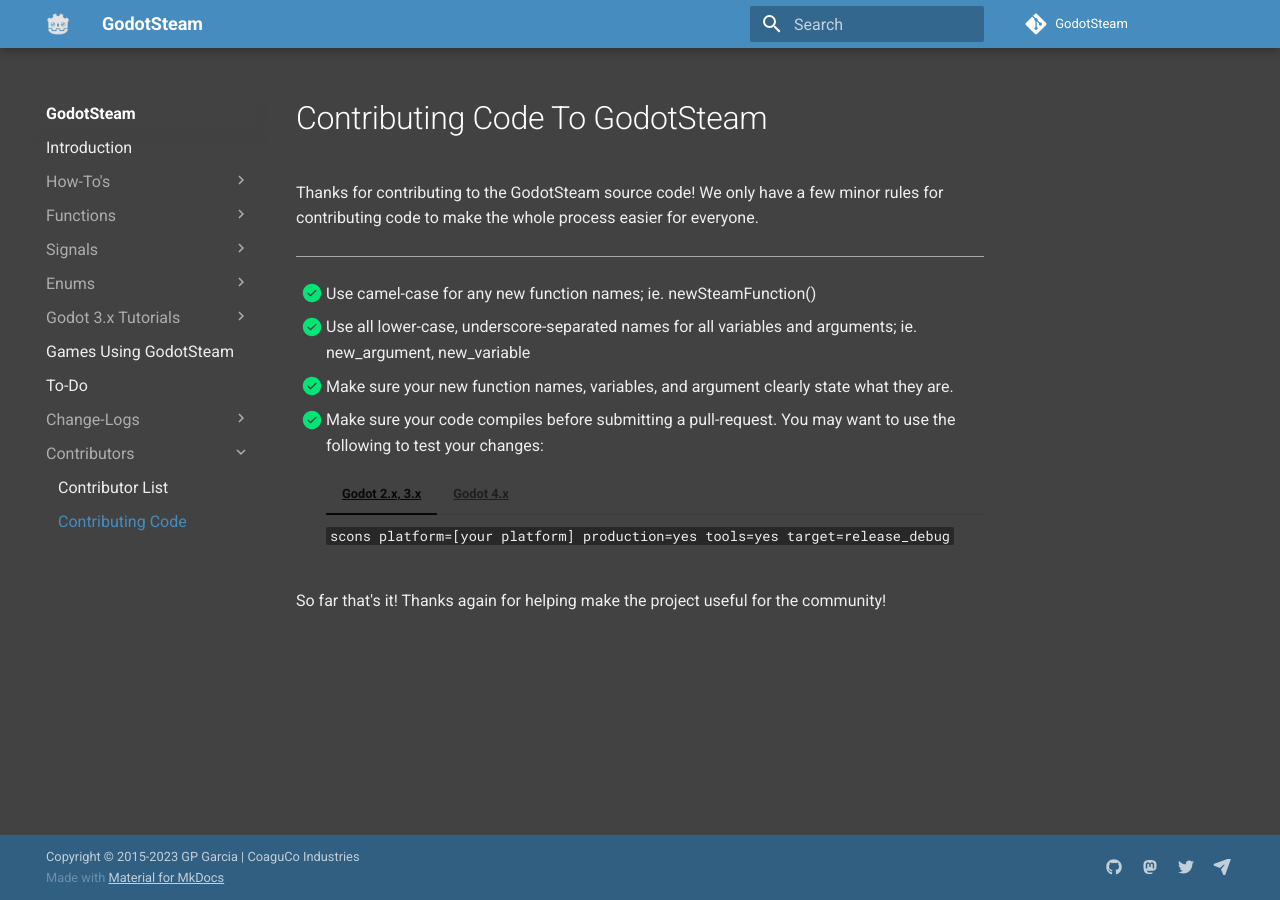
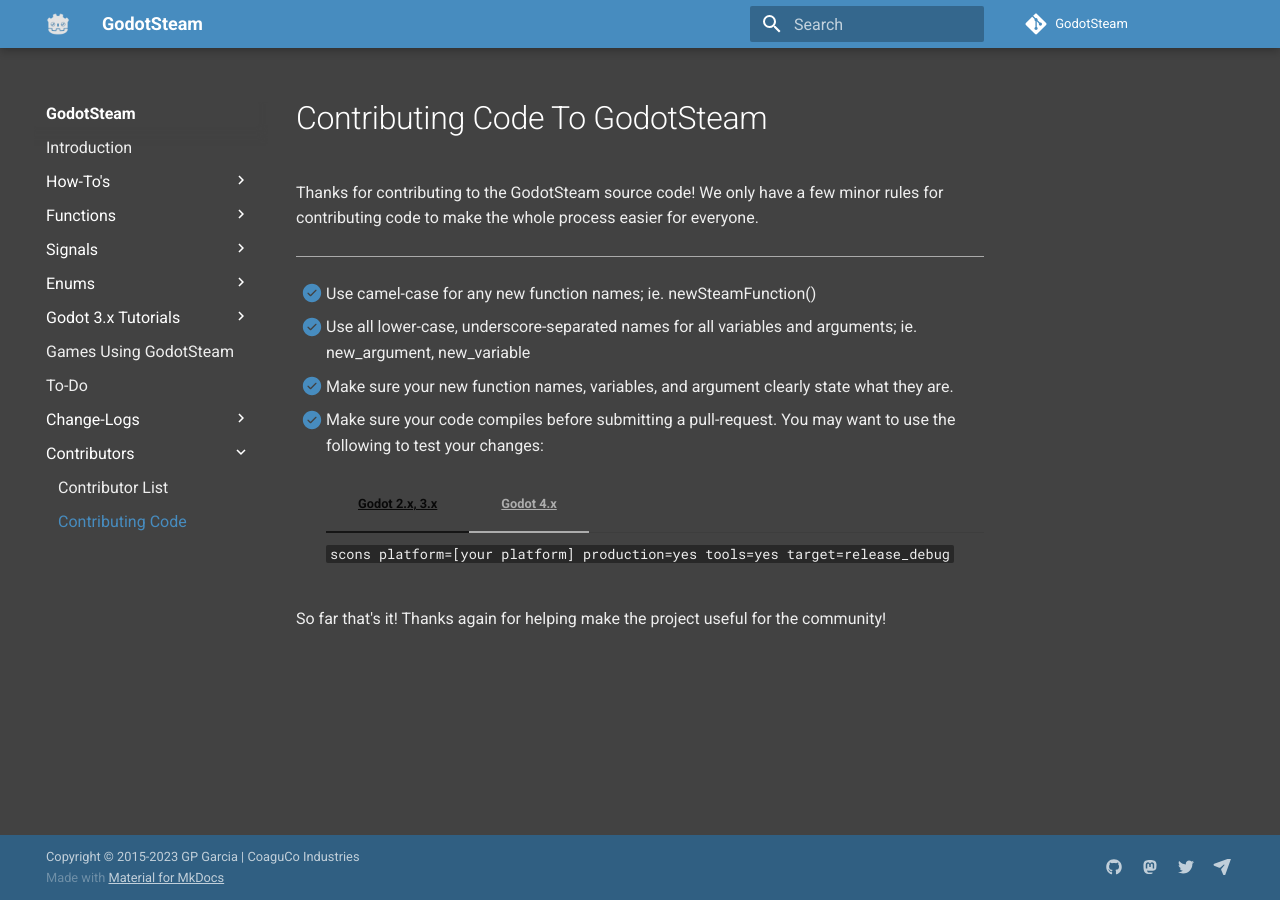
Before and after one commit to GodotSteam/GodotSteam, an MkDocs documentation site: the page built from docs/contribute_rules.md, in a window 1280 px wide. Built offline with MkDocs 1.6.1 and Material for MkDocs 9.7.7, drawn with Linux system fonts in a browser that asks for light colours; comment, search, counter and statistics services are not loaded.

Commit message:
Added new game, more css fixes

```diff
--- a/docs/assets/stylesheets/extra.css
+++ b/docs/assets/stylesheets/extra.css
@@ -409,9 +409,11 @@
 	object-fit:contain;
 	width:auto
 }
-.md-nav__link--passed,
+.md-nav__link--passed {
+	color: #adadad;
+}
 .md-nav__link[for] {
-	color: #adadad;
+	color: #ffffff;
 }
 .md-nav__item .md-nav__link--active {
 	color: #478cbf;
@@ -870,9 +872,25 @@
 .md-typeset summary {
 	background-color:rgba(68,138,255,.1);
 }
-
-
-
+.md-typeset [type=checkbox]:checked+.task-list-indicator:before {
+ background-color:#478CBF;
+ -webkit-mask-image:var(--md-tasklist-icon--checked);
+ mask-image:var(--md-tasklist-icon--checked)
+}
+.md-typeset .tabbed-labels>label {
+ border-bottom:.1rem solid #adadad;
+ border-radius:.1rem .1rem 0 0;
+ color:#adadad;
+ cursor:pointer;
+ flex-shrink:0;
+ font-size:.64rem;
+ font-weight:700;
+ padding:.78125em 1.25em .625em;
+ scroll-margin-inline-start:1rem;
+ transition:background-color .25s,color .25s;
+ white-space:nowrap;
+ width:auto
+}
 div.branch-grid {
   display: flex;
   flex-wrap: wrap;
```
Also changed, not shown: docs/games.md (+7 -0 lines).
